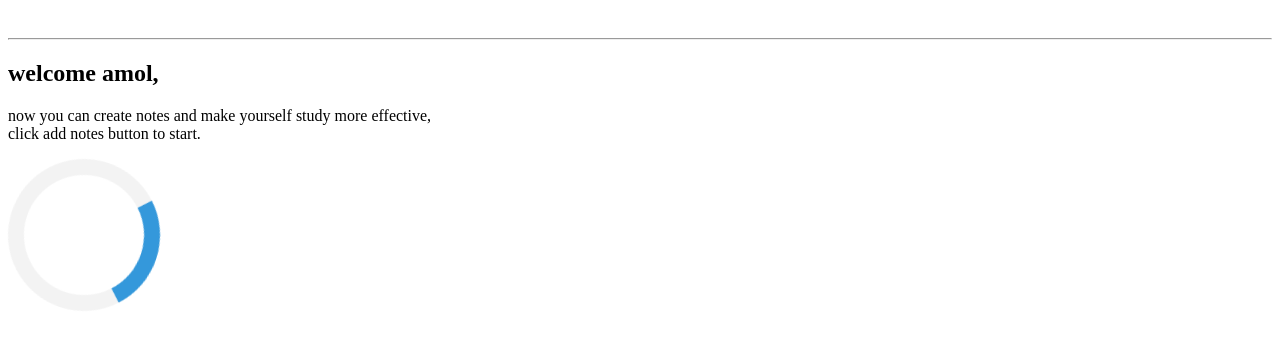
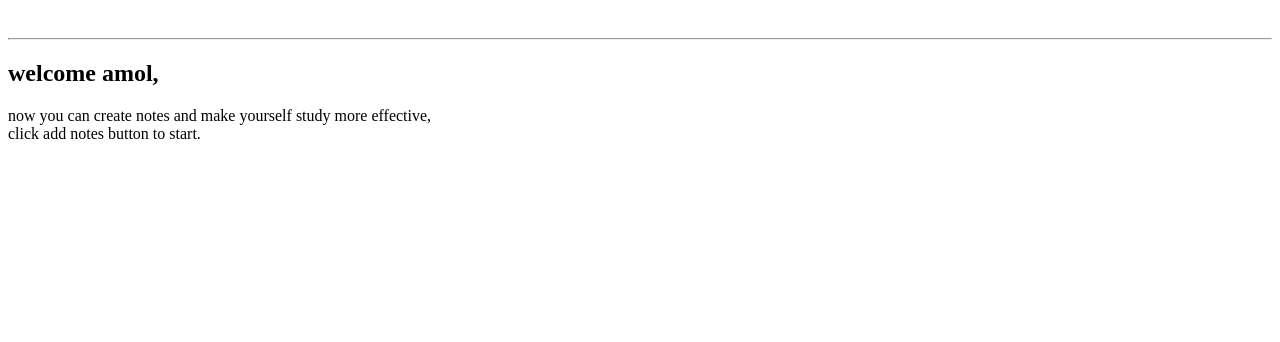
Before and after one commit to amol-jaybhaye/NoteCreator, a Django app: page /dashboard/ in a window 1280 px wide. Shown: the part 234-576 px from the top of the page. Run offline with Django 3.2, Linux system fonts and the light colour scheme; a user stored in the database is signed in; data comes from the database, SQL or seed files in the repository.

Commit message:
edited app4

```diff
--- a/templates/base.html
+++ b/templates/base.html
@@ -100,24 +100,6 @@
       padding: 20px;
       border-radius: 40px;
     }
-    .loader {
-      border: 16px solid #f3f3f3;
-      border-radius: 50%;
-      border-top: 16px solid #3498db;
-      width: 120px;
-      height: 120px;
-      -webkit-animation: spin 2s linear infinite; /* Safari */
-      animation: spin 2s linear infinite;
-    }
-    @-webkit-keyframes spin {
-      0% { -webkit-transform: rotate(0deg); }
-      100% { -webkit-transform: rotate(360deg); }
-    }
-
-    @keyframes spin {
-      0% { transform: rotate(0deg); }
-      100% { transform: rotate(360deg); }
-    }
   </style>
 
 </head>
@@ -125,6 +107,5 @@
 {% block content %}
 
 {% endblock %}
-<div class="loader"></div>
 </body>
 </html>
```
